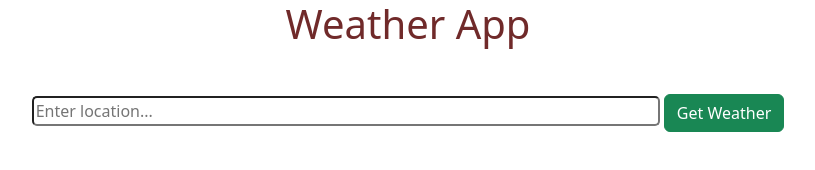
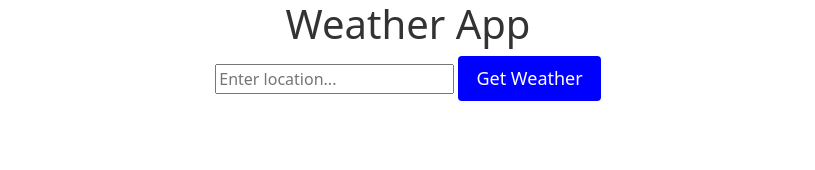
Before and after one commit to IavDar/24_WeatherApp_02_05_2024, a plain HTML site: page index.html in a window 1280 px wide. Shown: the whole page, without its empty margins (232-1047 px from the left). Drawn offline with nearby package versions, Linux system fonts and the light colour scheme.

Commit message:
added styles

```diff
--- a/index.html
+++ b/index.html
@@ -14,15 +14,15 @@
     <title>Weather App</title>
   </head>
   <body>
-    <div id="container" class="container-fluid text-center">
+    <div id="container">
       <h1>Weather App</h1>
       <div>
         <input type="text" id="locationInput" placeholder="Enter location..." />
-        <button class="btn btn-success" id="getWeatherButton">
+        <button id="getWeatherButton">
           Get Weather
         </button>
       </div>
-      <div class="badge text-bg-info"  id="weatherContainer"></div>
+      <div id="weatherContainer"></div>
     </div>
   </body>
 </html>
--- a/script.js
+++ b/script.js
@@ -91,4 +91,5 @@ function displayWeather({  // до деструктуризации здесь
      <p>Sunrise: ${sunriseTime.getHours()}:${sunriseTime.getMinutes()}:${sunriseTime.getSeconds()}</p>
      <p>Sunset: ${sunsetTime.getHours()}:${sunsetTime.getMinutes()}:${sunsetTime.getSeconds()} </p>
      `;
+     weatherContainer.classList.add('weatherContainer');
 }
--- a/style.css
+++ b/style.css
@@ -1,16 +1,37 @@
+
+#container {
+    max-width: 400px;
+    margin: 0 auto;
+    text-align: center;
+}
 
 
-
-input {
-    width: 50%;
-    margin:  40px 0;
-    border-radius: 5px;
+h1 {
+    color: #333;
 }
 
-h1 {
-    color: rgba(85, 2, 2, 0.845);
+input [type ="text"] {
+    padding: 8px;
+    font-size: 18px;
+    border: 1px solid #ccc;
+    border-radius: 4px;
 }
 
-/* div.container-fluid {
-    background-color: rgb(233, 245, 249);
-} */
+button {
+    padding: 9px 18px;
+    font-size: 18px;
+    background-color: blue;
+    color: #fff;
+    border: none;
+    border-radius: 4px;
+    cursor: pointer;
+
+}
+
+.weatherContainer {
+    margin-top: 20px;
+    border: 1px solid #ccc;
+    border-radius: 4px;
+    padding: 20px;
+    box-shadow: 0 4px 8px rgba(0, 0, 0, .1);
+}
```
Also changed, not shown: 1 other file.
